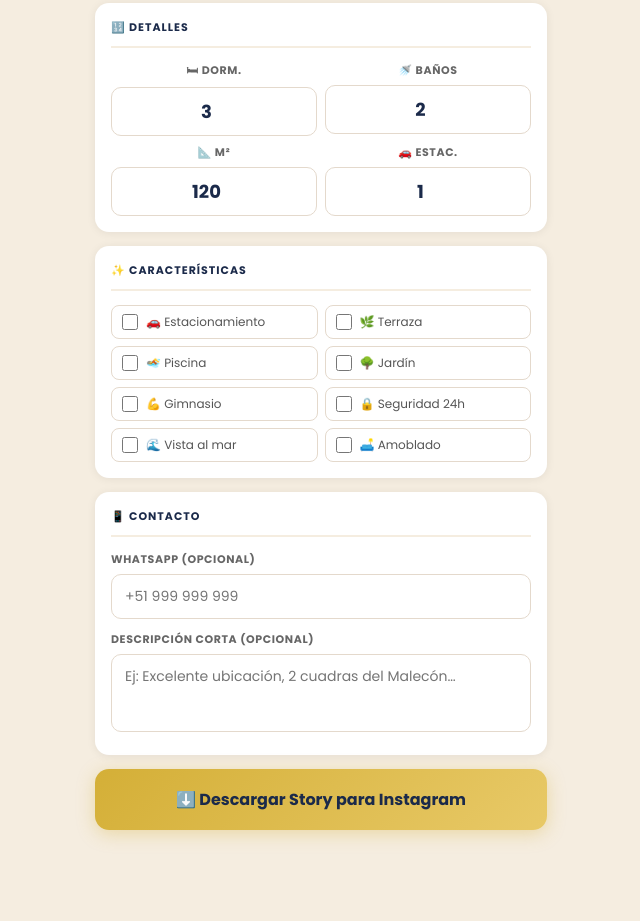
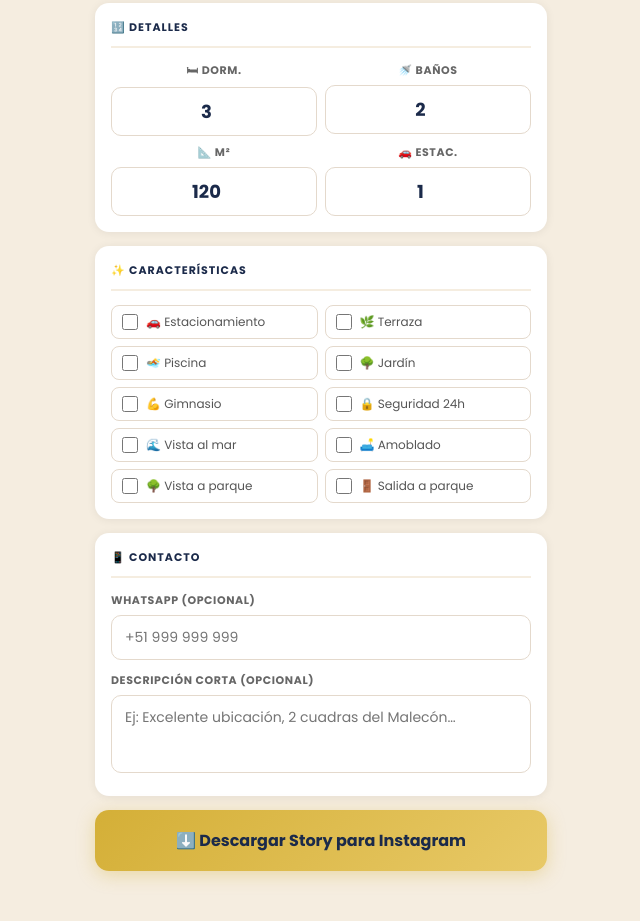
Before and after one commit to alexskarstein/story-creator, a plain HTML site: page index.html in a window 1280 px wide. Shown: the part 1225-2146 px from the top of the page, without its empty margins (319-959 px from the left). Before the commit the page ends 2107 px from the top, so only its background shows below. Drawn offline with nearby package versions, Linux system fonts and the light colour scheme.

Commit message:
Add Vista a parque and Salida a parque to características

```diff
--- a/index.html
+++ b/index.html
@@ -261,6 +261,8 @@
       <div class="chk-item"><input type="checkbox" id="cSeg"   onchange="debouncedPreview()"><label for="cSeg">🔒 Seguridad 24h</label></div>
       <div class="chk-item"><input type="checkbox" id="cVista" onchange="debouncedPreview()"><label for="cVista">🌊 Vista al mar</label></div>
       <div class="chk-item"><input type="checkbox" id="cAmob"  onchange="debouncedPreview()"><label for="cAmob">🛋️ Amoblado</label></div>
+      <div class="chk-item"><input type="checkbox" id="cVParq" onchange="debouncedPreview()"><label for="cVParq">🌳 Vista a parque</label></div>
+      <div class="chk-item"><input type="checkbox" id="cSParq" onchange="debouncedPreview()"><label for="cSParq">🚪 Salida a parque</label></div>
     </div>
   </div>
 
@@ -478,6 +480,8 @@ function getData() {
     chk('cSeg')   && 'Seguridad 24h',
     chk('cVista') && 'Vista al mar',
     chk('cAmob')  && 'Amoblado',
+    chk('cVParq') && 'Vista a parque',
+    chk('cSParq') && 'Salida a parque',
   ].filter(Boolean);
 
   const tipo = document.getElementById('tipoProp').value;
```
